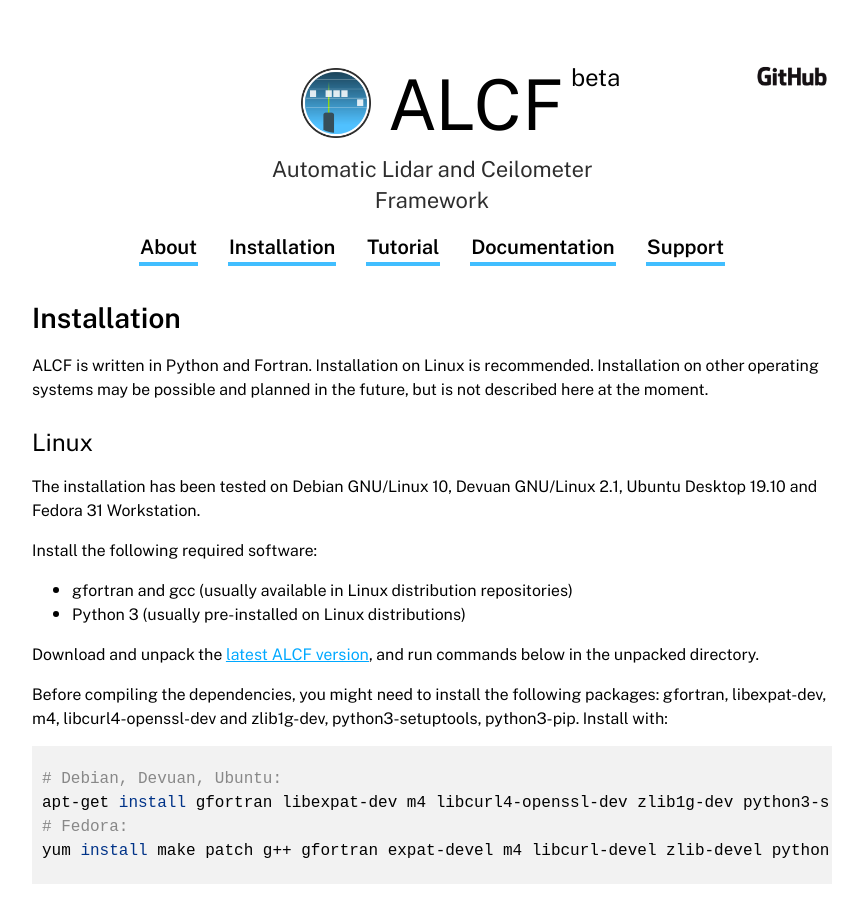
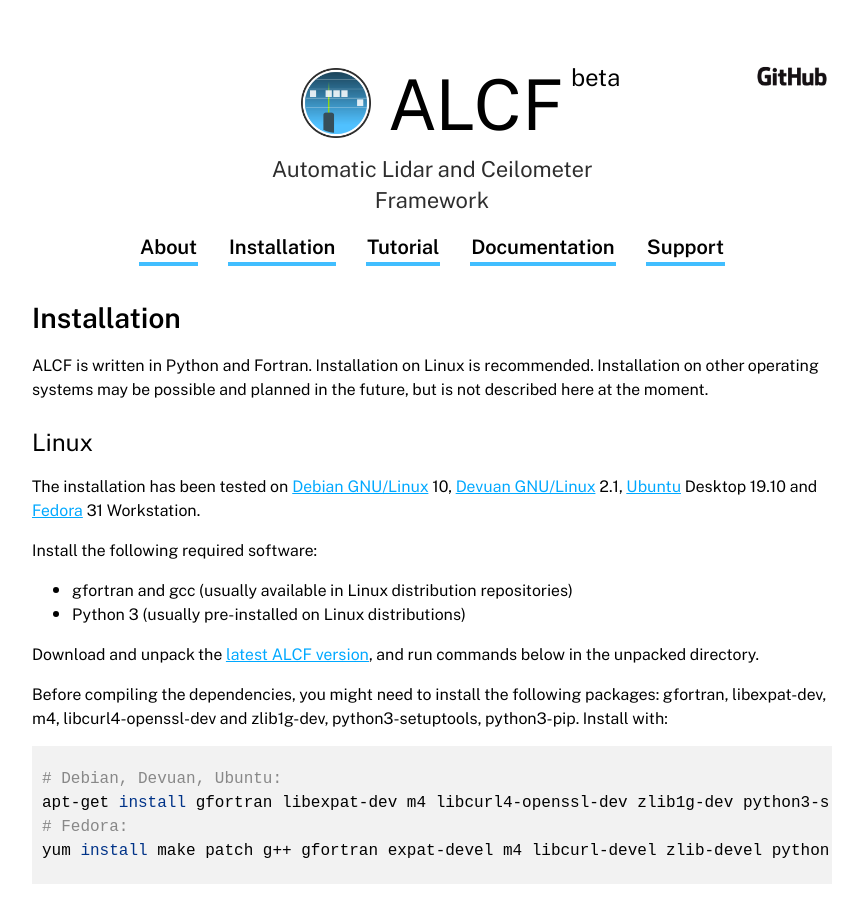
Before and after one commit to alcf-lidar/alcf-lidar.github.io, a Jekyll site: the page built from installation/index.md, in a window 1280 px wide and 900 px high. Shown: the whole window, without its empty margins (208-1071 px from the left). Built offline with Jekyll 4.4.1, drawn with Linux system fonts in a browser that asks for light colours; part of the change alters nothing that is shown.

Commit message:
Links to OSes

```diff
--- a/installation/index.md
+++ b/installation/index.md
@@ -11,8 +11,8 @@ future, but is not described here at the moment.
 
 ### Linux
 
-The installation has been tested on Debian GNU/Linux 10, Devuan GNU/Linux 2.1,
-Ubuntu Desktop 19.10 and Fedora 31 Workstation.
+The installation has been tested on [Debian GNU/Linux](https://www.debian.org/) 10, [Devuan GNU/Linux](https://devuan.org/) 2.1,
+[Ubuntu](https://ubuntu.com/) Desktop 19.10 and [Fedora](https://getfedora.org/) 31 Workstation.
 
 Install the following required software:
 
```
